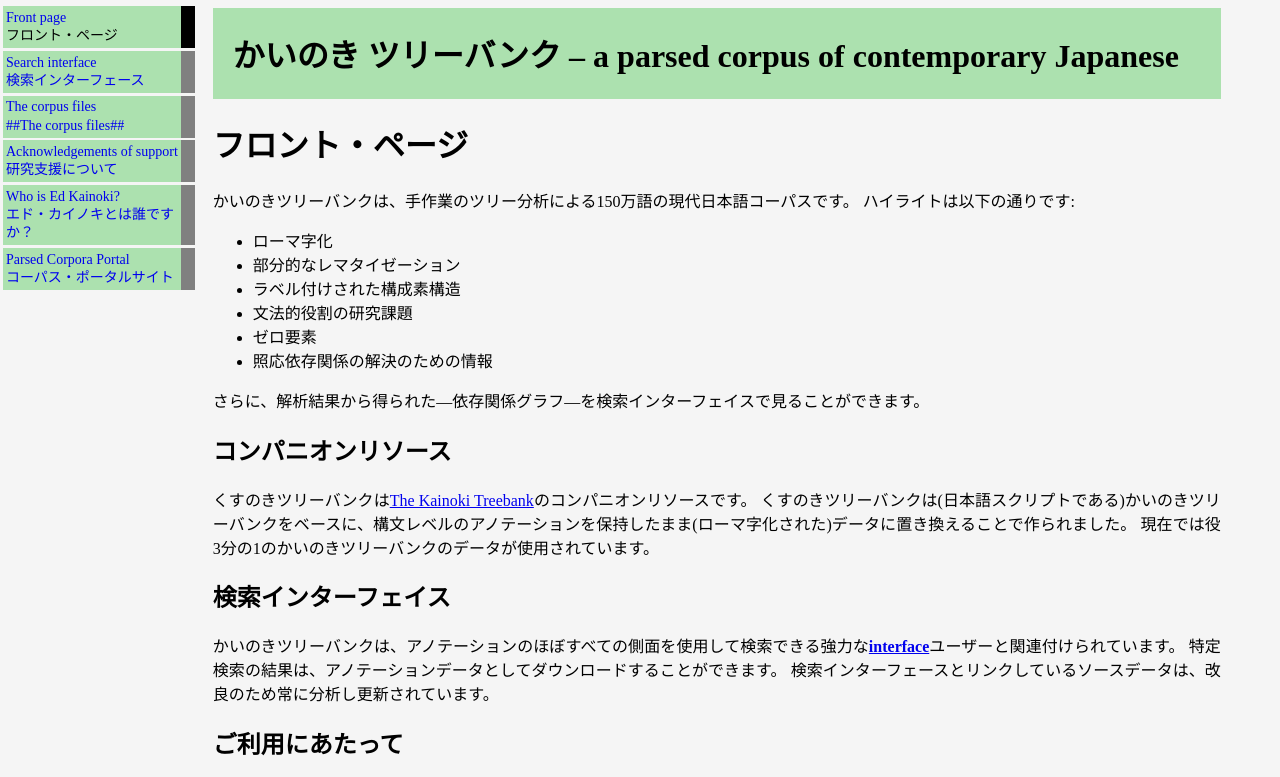
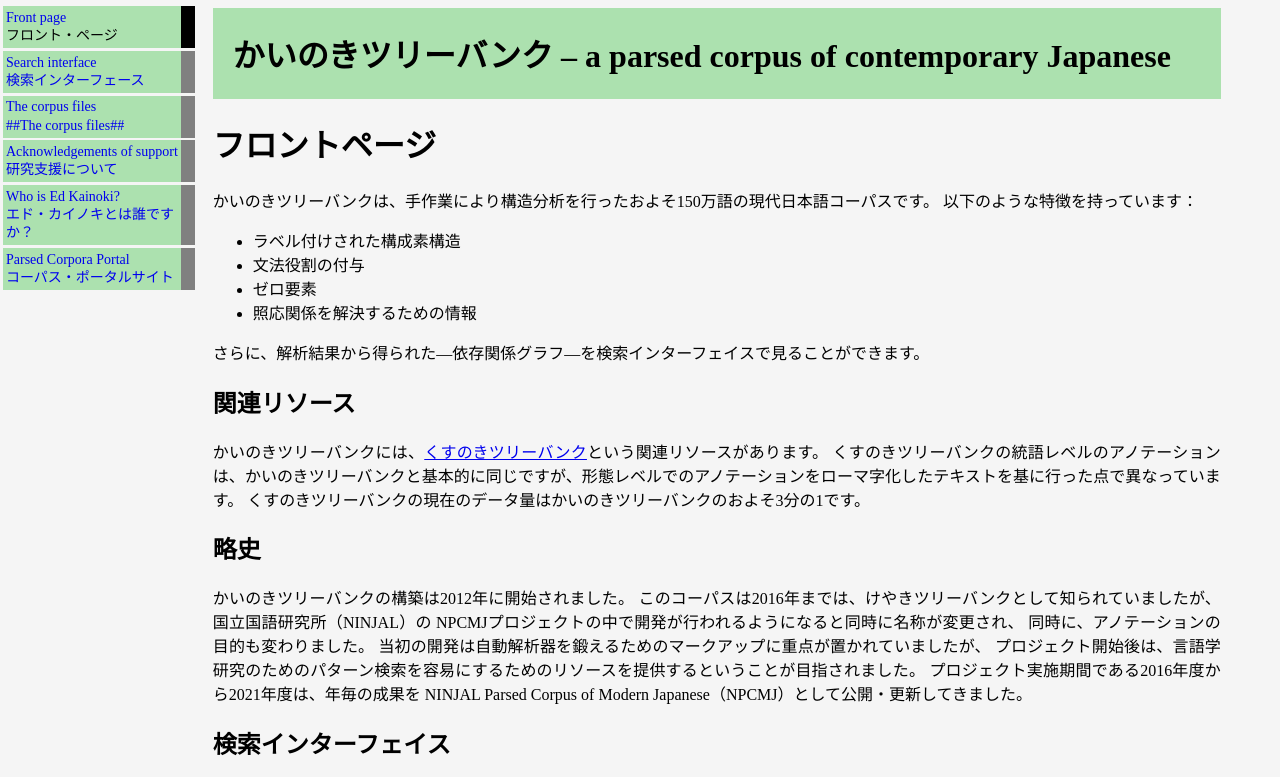
Before and after one commit to jptrees/jptrees.github.io, a plain HTML site: page front_page_Japanese.html in a window 1280 px wide. Shown: the top 777 px of the page. Drawn offline with Linux system fonts and the light colour scheme.

Commit message:
Japanese front page

```diff
--- a/front_page_Japanese.html
+++ b/front_page_Japanese.html
@@ -2,13 +2,13 @@
 <html>
 <head>
   <meta http-equiv="content-type" content="text/html; charset=UTF-8">
-  <title>かいのき ツリーバンク</title>
+  <title>かいのきツリーバンク</title>
   <link rel="stylesheet" href="style.css">
 </head>
 <body>
 
 <div id="headline1">
-<h1>かいのき ツリーバンク &ndash; a parsed corpus of contemporary Japanese</h1>
+<h1>かいのきツリーバンク &ndash; a parsed corpus of contemporary Japanese</h1>
 </div>
 
 <ul class="navbar">
@@ -20,32 +20,43 @@
 <li><a href="https://oncoj.orinst.ox.ac.uk/">Parsed Corpora Portal<br>コーパス・ポータルサイト</a>
 </ul>
 
-<h1>フロント・ページ</h1>
+<h1>フロントページ</h1>
 
 <p align="justify">
-かいのきツリーバンクは、手作業のツリー分析による150万語の現代日本語コーパスです。
-ハイライトは以下の通りです:
+かいのきツリーバンクは、手作業により構造分析を行ったおよそ150万語の現代日本語コーパスです。
+以下のような特徴を持っています：
 </p>
 
 <ul>
-<li>ローマ字化
-<li>部分的なレマタイゼーション
 <li>ラベル付けされた構成素構造
-<li>文法的役割の研究課題
+<li>文法役割の付与
 <li>ゼロ要素
-<li>照応依存関係の解決のための情報
+<li>照応関係を解決するための情報
 </ul>
 
 <p align="justify">
 さらに、解析結果から得られた&mdash;依存関係グラフ&mdash;を検索インターフェイスで見ることができます。
 </p>
 
-<h2>コンパニオンリソース</h2>
+<h2>関連リソース</h2>
 
 <p align="justify">
-くすのきツリーバンクは<a href="https://kainoki.github.io/">The Kainoki Treebank</a>のコンパニオンリソースです。
-くすのきツリーバンクは(日本語スクリプトである)かいのきツリーバンクをベースに、構文レベルのアノテーションを保持したまま(ローマ字化された)データに置き換えることで作られました。
-現在では役3分の1のかいのきツリーバンクのデータが使用されています。
+かいのきツリーバンクには、<a href="https://jptrees.github.io/">くすのきツリーバンク</a>という関連リソースがあります。
+くすのきツリーバンクの統語レベルのアノテーションは、かいのきツリーバンクと基本的に同じですが、形態レベルでのアノテーションをローマ字化したテキストを基に行った点で異なっています。
+くすのきツリーバンクの現在のデータ量はかいのきツリーバンクのおよそ3分の1です。
+</p>
+
+<h2>略史</h2>
+
+
+<p align="justify">
+かいのきツリーバンクの構築は2012年に開始されました。
+このコーパスは2016年までは、けやきツリーバンクとして知られていましたが、
+国立国語研究所（NINJAL）の NPCMJプロジェクトの中で開発が行われるようになると同時に名称が変更され、
+同時に、アノテーションの目的も変わりました。
+当初の開発は自動解析器を鍛えるためのマークアップに重点が置かれていましたが、
+プロジェクト開始後は、言語学研究のためのパターン検索を容易にするためのリソースを提供するということが目指されました。
+プロジェクト実施期間である2016年度から2021年度は、年毎の成果を NINJAL Parsed Corpus of Modern Japanese（NPCMJ）として公開・更新してきました。
 </p>
 
 <h2>検索インターフェイス</h2>
```
